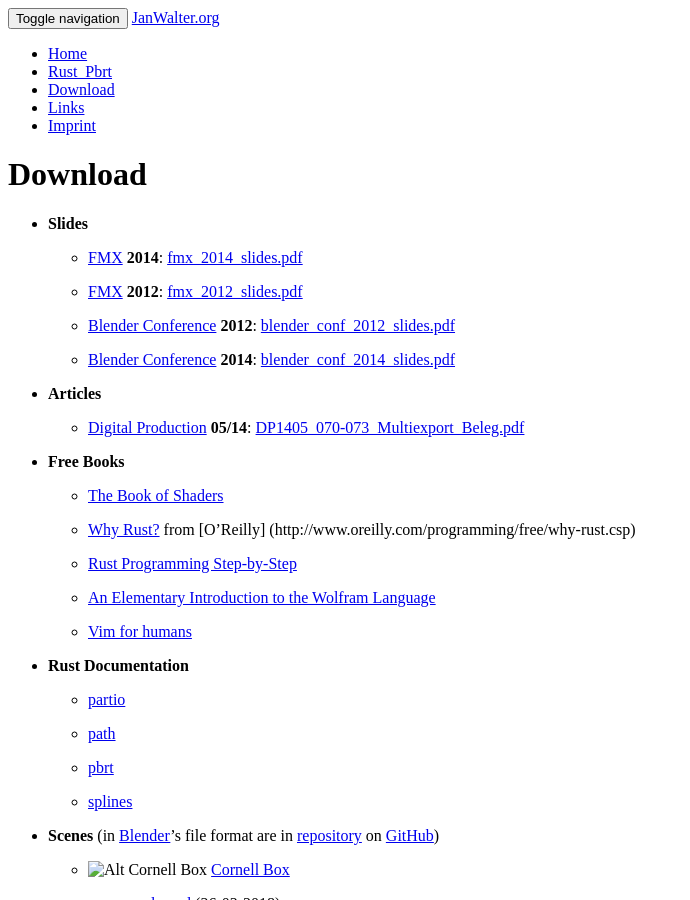
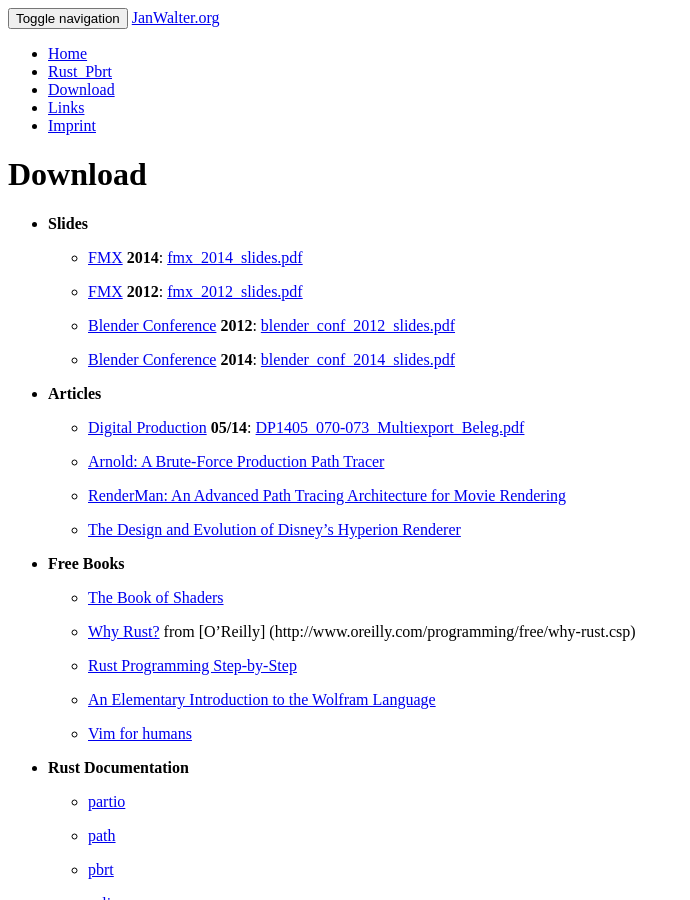
Before and after one commit to wahn/jan_walter_org, a Jekyll site: the page built from download/index.md, in a window 1280 px wide and 900 px high. Shown: the whole window, without its empty margins (0-690 px from the left). Built offline with Jekyll 4.4.1, drawn with Linux system fonts in a browser that asks for light colours; Markdown is read by kramdown in place of the engine named in the settings.

Commit message:
Three articles (ACM Transactions on Graphics, Vol. 37), being published soon.

```diff
--- a/download/index.md
+++ b/download/index.md
@@ -22,6 +22,15 @@
 
     - [Digital Production](http://www.digitalproduction.com) __05/14__:
       [DP1405\_070-073\_Multiexport\_Beleg.pdf](https://www.janwalter.org/Publications/DP1405_070-073_Multiexport_Beleg.pdf)
+
+    - [Arnold: A Brute-Force Production Path
+      Tracer](https://www.janwalter.org/Publications/ArnoldTog2018.pdf)
+
+    - [RenderMan: An Advanced Path Tracing Architecture for Movie
+      Rendering](https://www.janwalter.org/Publications/RendermanTog2018.pdf)
+
+    - [The Design and Evolution of Disney’s Hyperion
+      Renderer](https://www.janwalter.org/Publications/HyperionTog2018.pdf)
 
 * __Free Books__
 
```
Also changed, not shown: links/index.md (+5 -2 lines).
